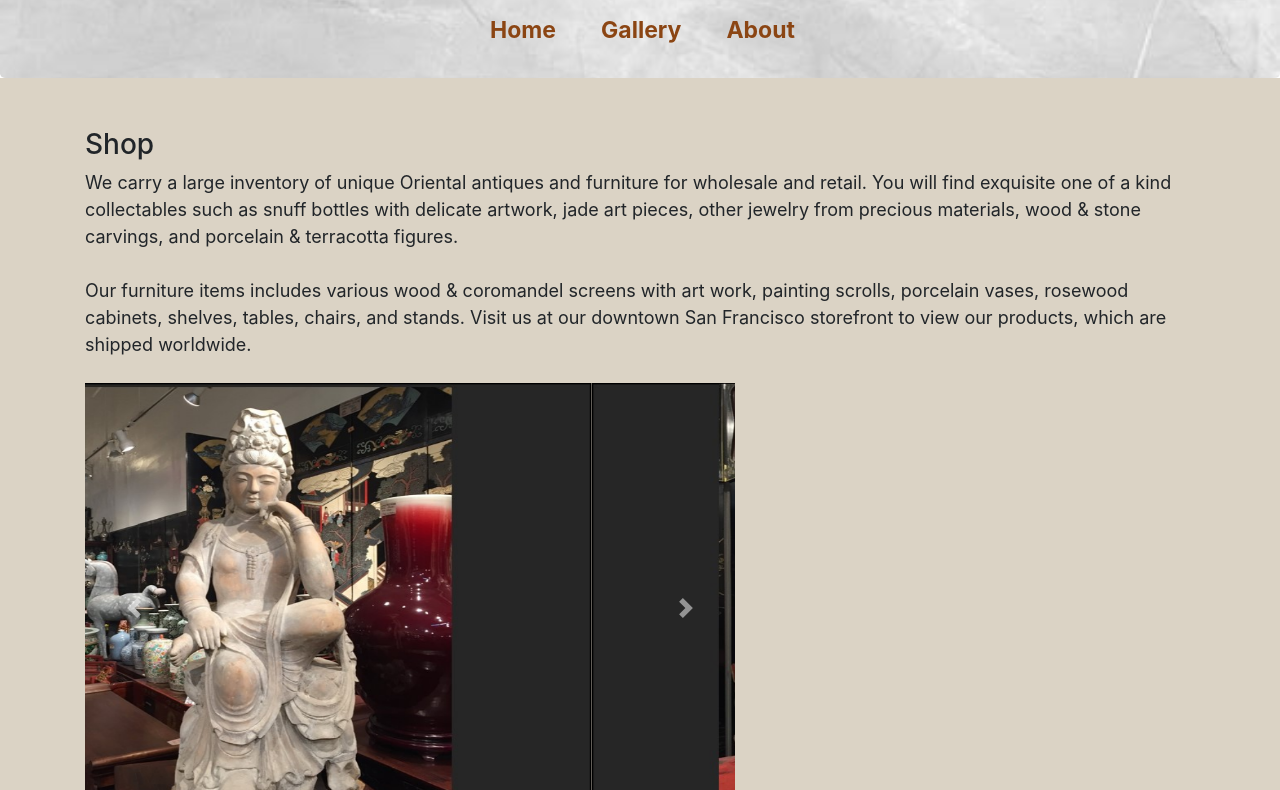
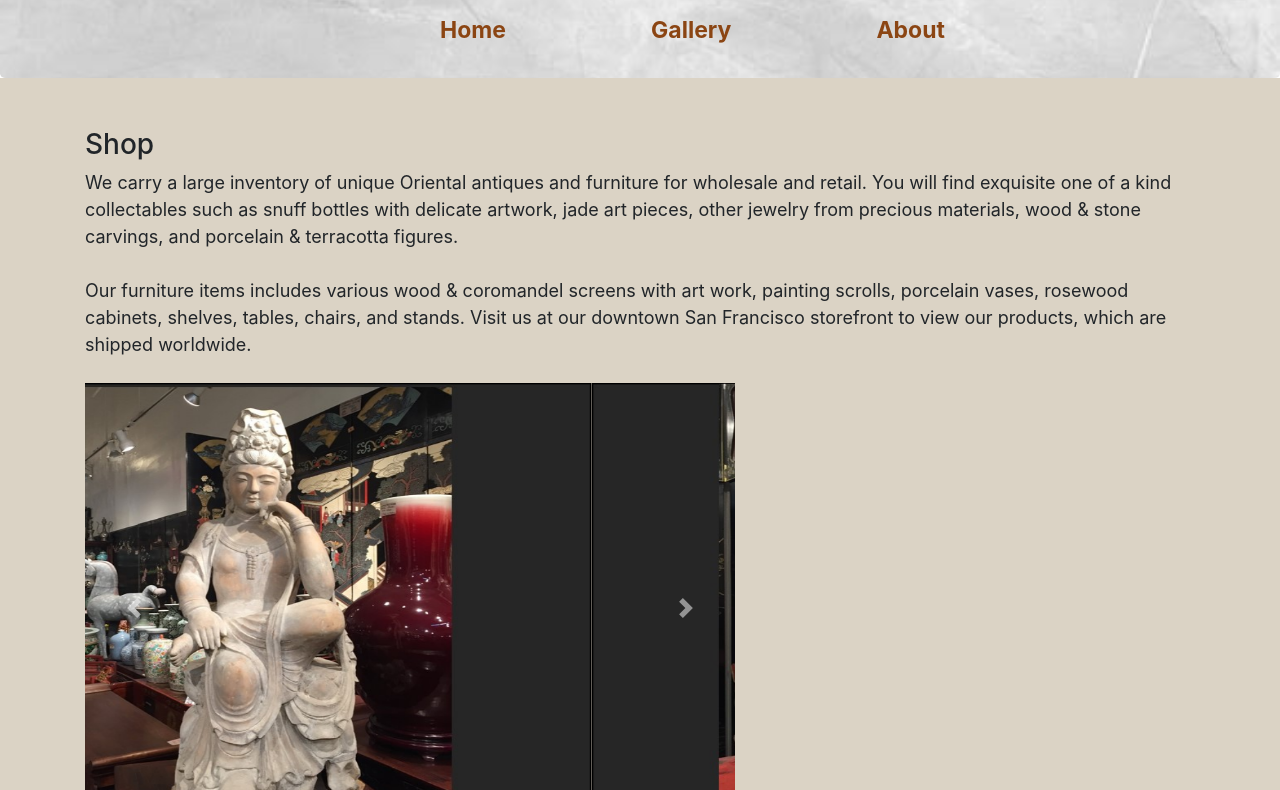
Before and after one commit to wongvi2000/wongvi2000.github.io, a plain HTML site: page index.html in a window 1280 px wide. Shown: the part 192-982 px from the top of the page. Drawn offline with nearby package versions, Linux system fonts and the light colour scheme; a web font is replaced by a local one.

Commit message:
Update global.css

```diff
--- a/global.css
+++ b/global.css
@@ -81,7 +81,7 @@
 /*nav bar style*/
 .headOpt {
     font-size: 23px;
-    padding-left: 25px;
+    padding-left: 125px;
     padding-right: 20px;
     font-weight: bold;
 }
```
